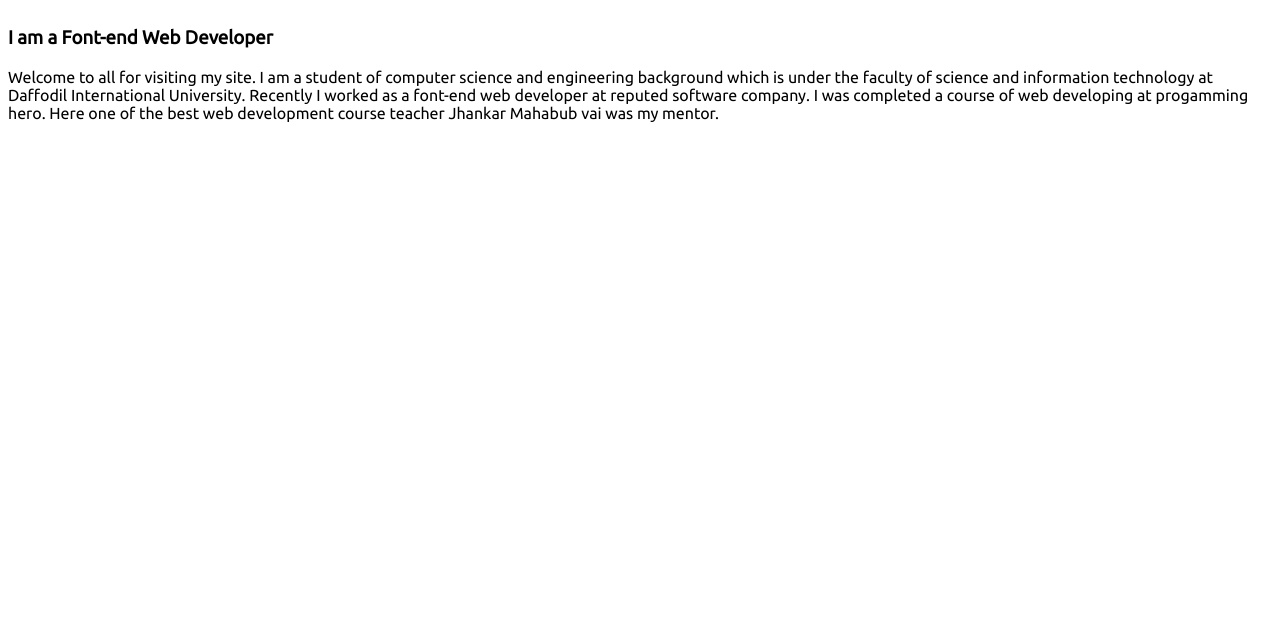
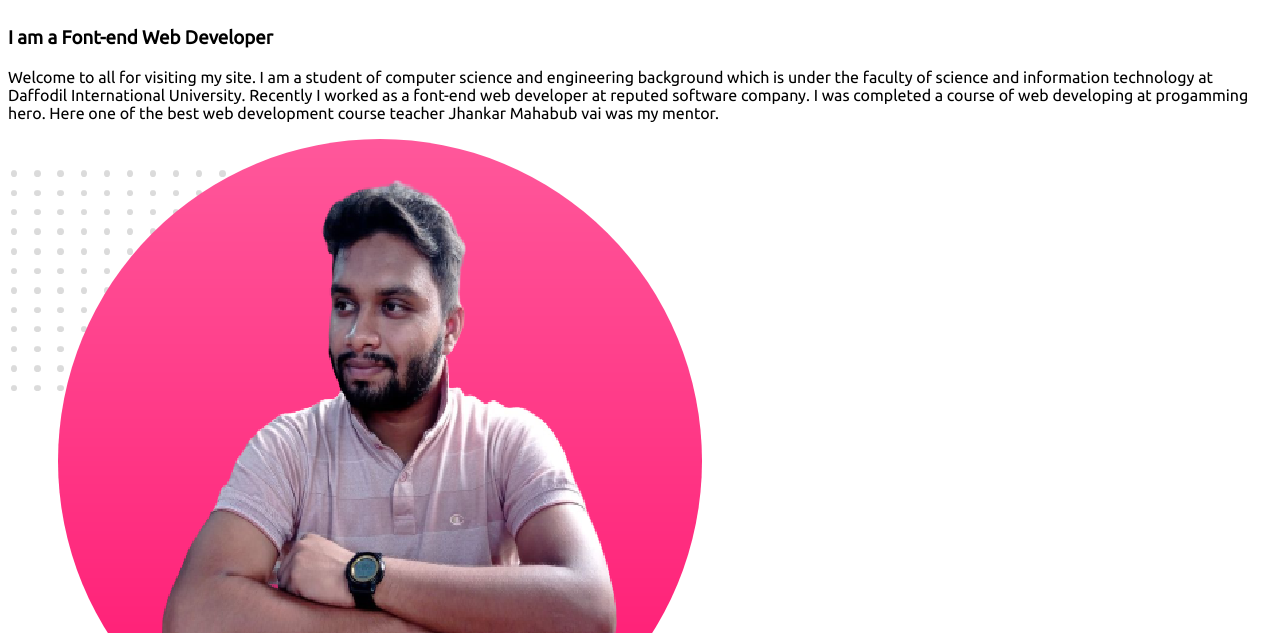
Before and after one commit to Md-Shamiul-Karim/developar-portfolio, a plain HTML site: page index.html in a window 1280 px wide. Shown: the part 167-800 px from the top of the page. Drawn offline with Linux system fonts and the light colour scheme.

Commit message:
picture add

```diff
--- a/index.html
+++ b/index.html
@@ -15,5 +15,6 @@
     <h1><span id="color">SK SomPod's </span>World</h1>
     <h3>I am a Font-end Web Developer</h3>
     <p>Welcome to all for visiting my site. I am a student of computer science and engineering background which is under the faculty of science and information technology at Daffodil International University. Recently I worked as a font-end web developer at reputed software company. I was completed a course of web developing at progamming hero. Here one of the best web development course teacher Jhankar Mahabub vai was my mentor. </p>
+    <img src="Picture/my-bg2.png" alt="">
 </body>
 </html>
```
